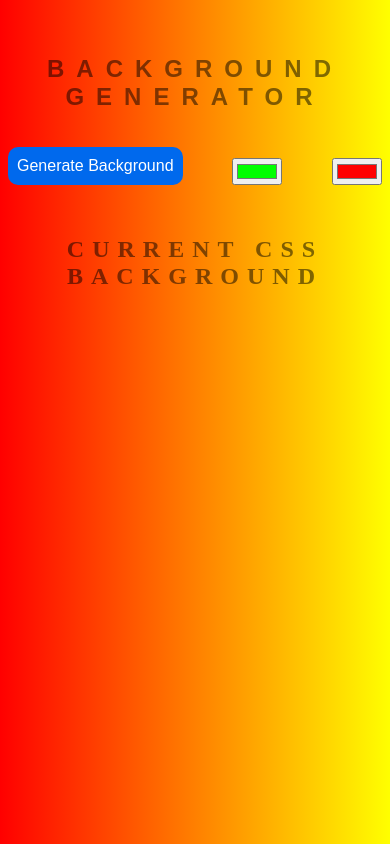
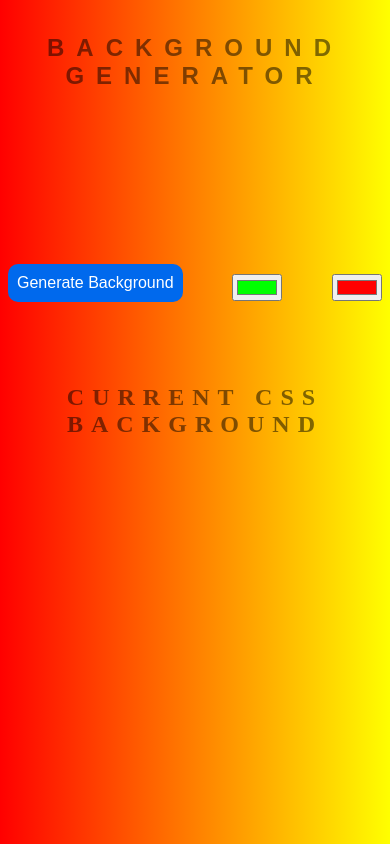
Before and after one commit to Eyosias1/background-generator-byeyos, a plain HTML site: page index.html in a window 390 px wide. Drawn offline with Linux system fonts and the light colour scheme.

Commit message:
checke4  responsiveness all mobiles

```diff
--- a/style.css
+++ b/style.css
@@ -65,6 +65,7 @@ h3 {
     /* flex-wrap: wrap; */
     display: flex;
     justify-content: space-between;
+    align-items: center;
     width: 100%;
   }
 
@@ -72,9 +73,8 @@ h3 {
     display: flex;
     flex-wrap: wrap;
     /* justify-content: center; */
-    align-items: center;
-    align-items: flex-end;
-    height: 40vh;
+    /* align-items: center; */
+    height: 80vh;
     padding: 10px 0 10px 0;
   }
 }
```
